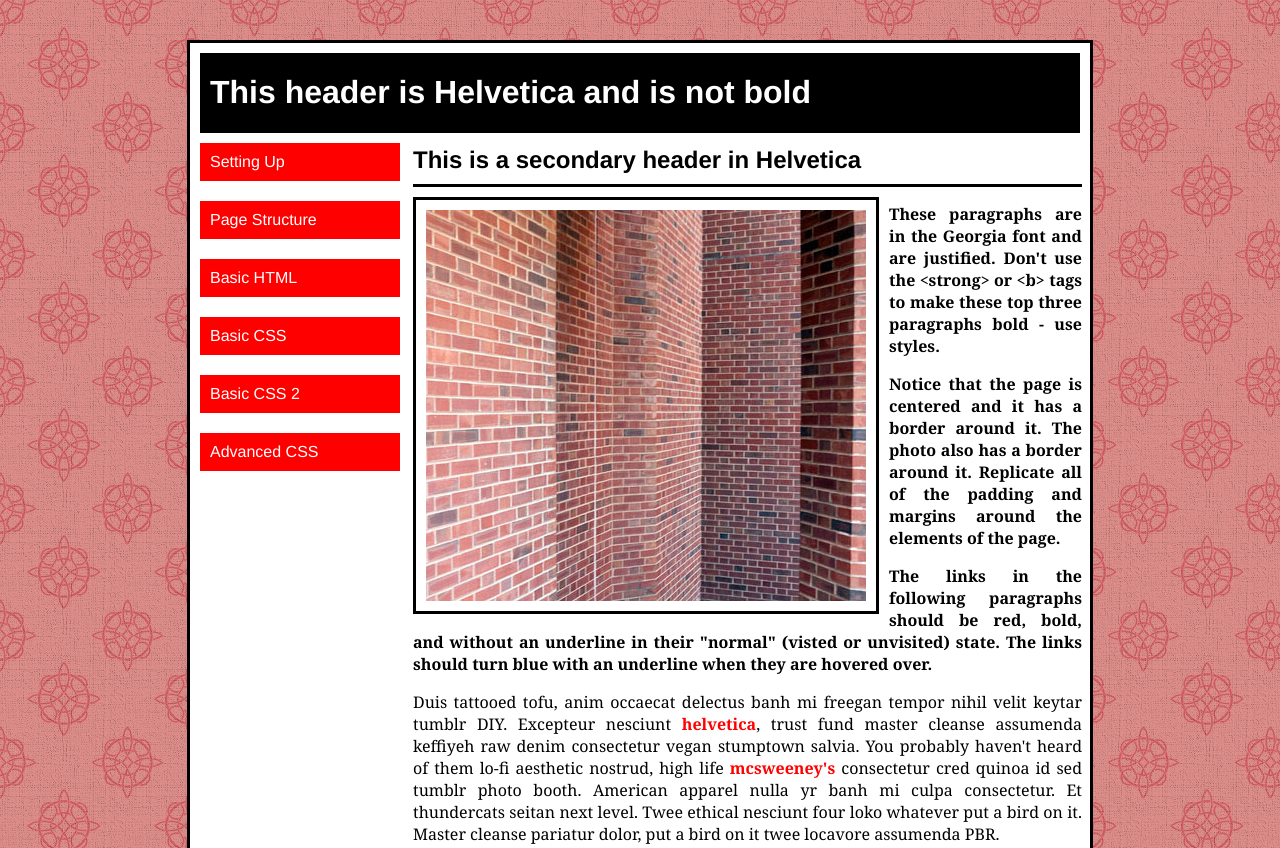
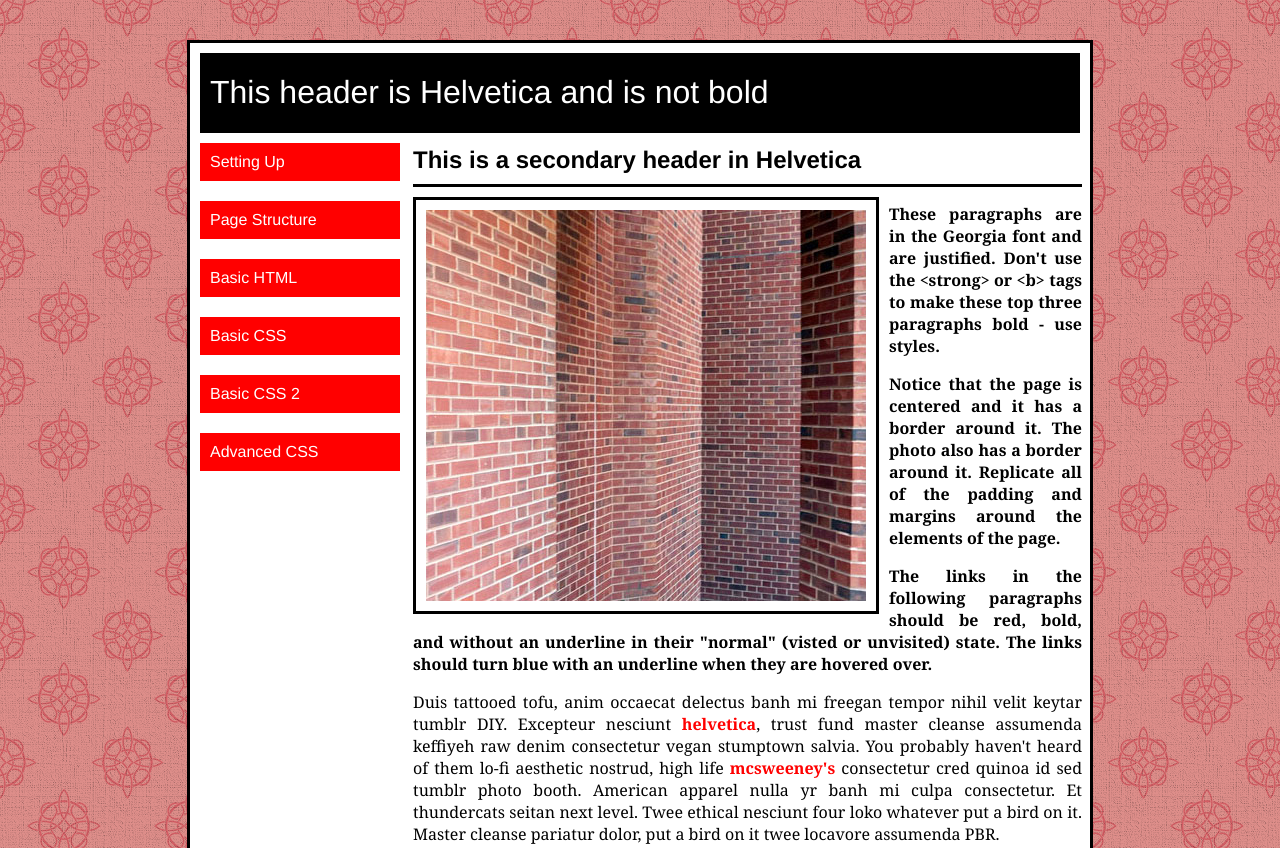
Before and after one commit to Amurray55/CTK231, a plain HTML site: page assignment6/assignment6.html in a window 1280 px wide. Shown: the top 848 px of the page. Drawn offline with Linux system fonts and the light colour scheme.

Commit message:
Add files via upload

```diff
--- a/assignment6/style3.css
+++ b/assignment6/style3.css
@@ -42,6 +42,10 @@ header {
 
 }
 
+h1 {
+
+    font-weight: normal;
+}
 
 
 
```
